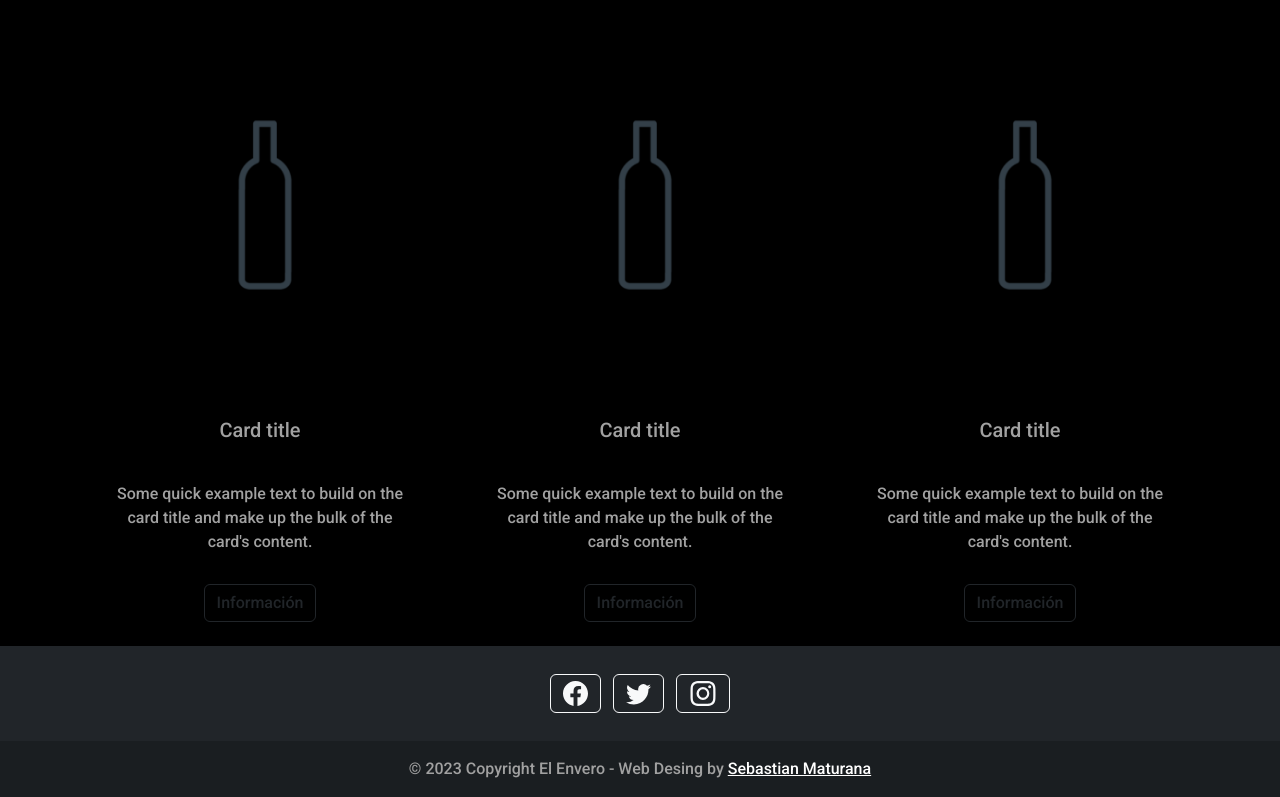
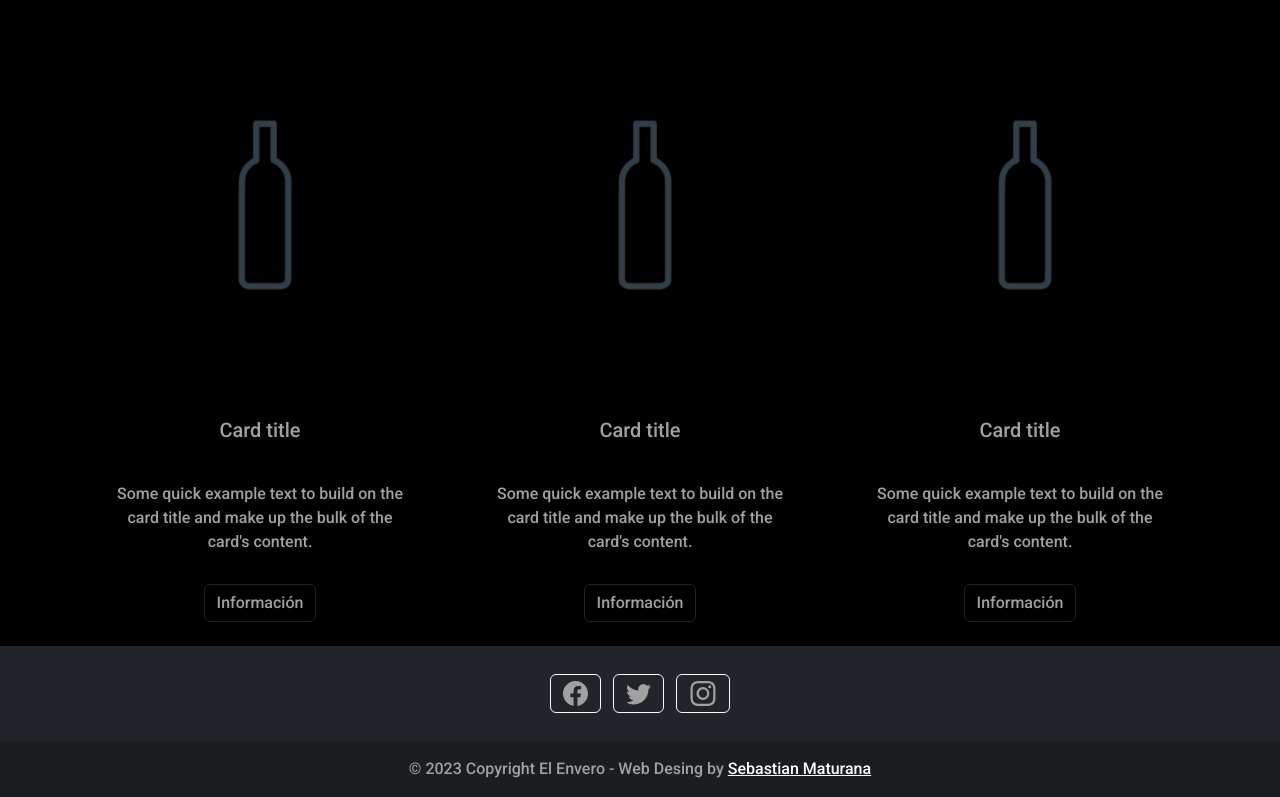
Before and after one commit to sebasmaturanac/elenvero_sass, a website: page index.html in a window 1280 px wide. Shown: the part 864-1661 px from the top of the page. Drawn offline with nearby package versions, Linux system fonts and the light colour scheme.

Commit message:
btn color ok

```diff
--- a/scss/components/_body.scss
+++ b/scss/components/_body.scss
@@ -30,6 +30,11 @@
     margin: 5px;
     padding: 40px;
     font-family: $font-family;
+
+}
+
+.btn{
+      color: nth($color, 2 );
 
 }
 
```
Also changed, not shown: index.html (+2 -2 lines), pages/seleccion.html (+3 -3 lines), pages/tienda.html (+5 -7 lines), css/styles.css, 1 other file.
